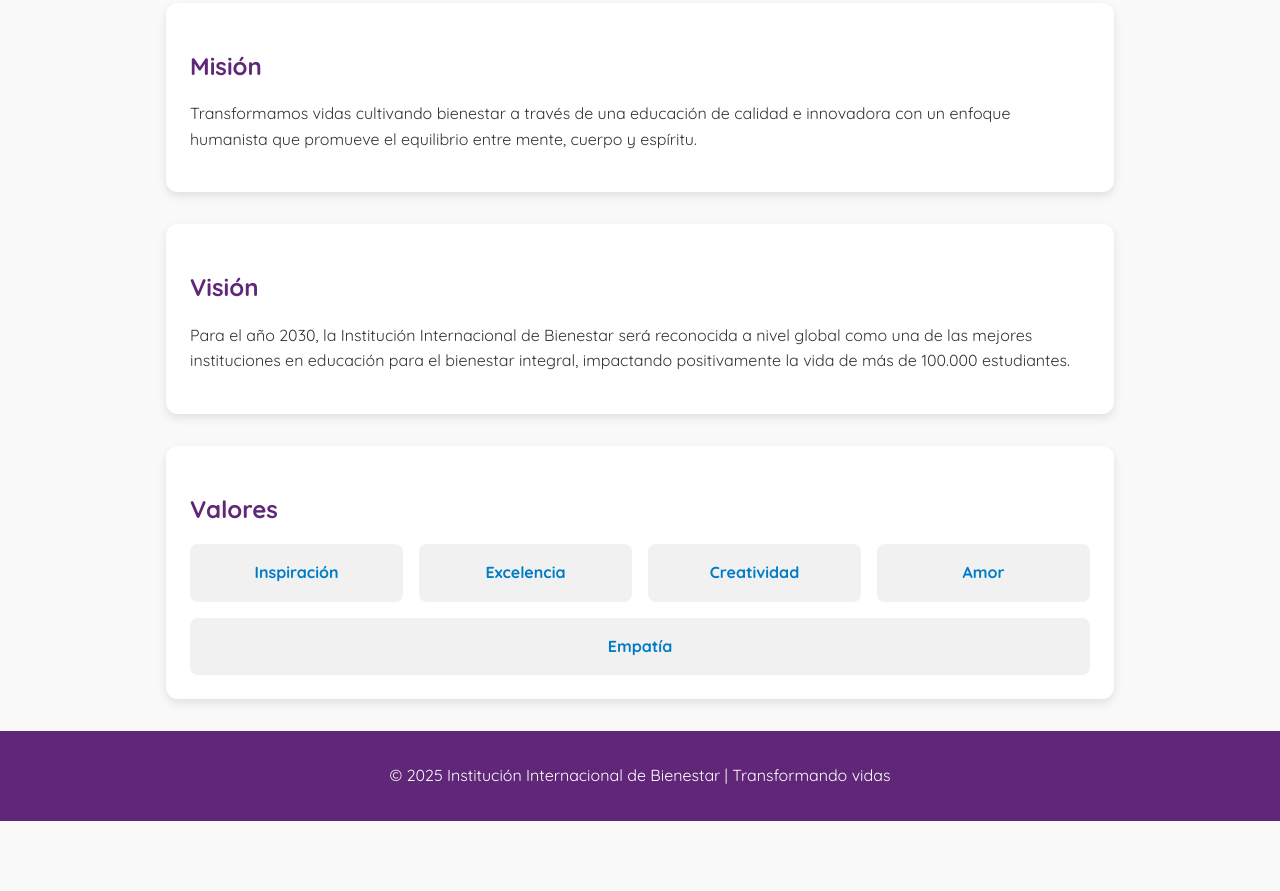
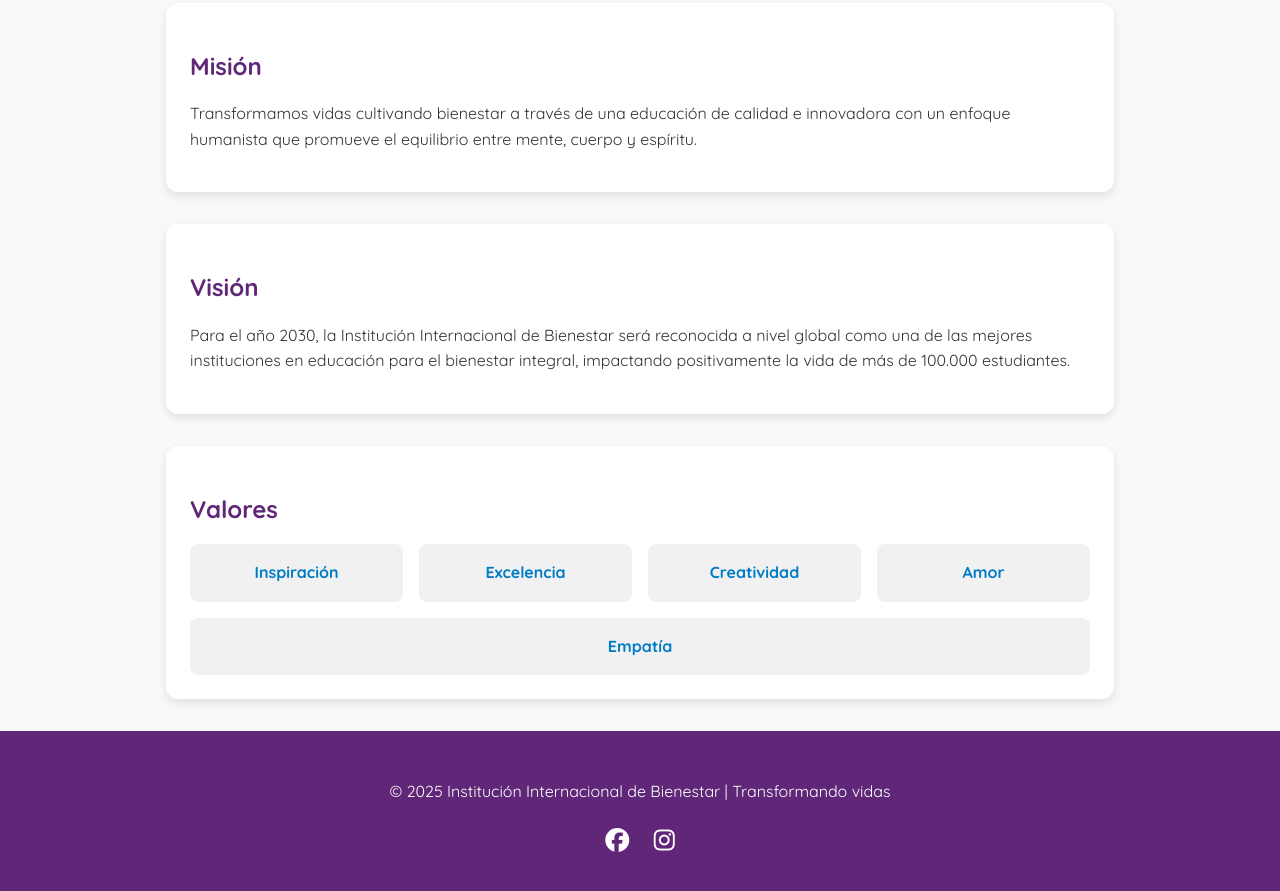
Before and after one commit to institutodebienestariib/iibienestar, a plain HTML site: page index.html in a window 1280 px wide. Shown: the part 443-1334 px from the top of the page. Before the commit the page ends 1264 px from the top, so only its background shows below. Drawn offline with Linux system fonts and the light colour scheme.

Commit message:
add social network index.html

```diff
--- a/index.html
+++ b/index.html
@@ -5,6 +5,7 @@
   <meta name="viewport" content="width=device-width, initial-scale=1.0">
   <title>Institución Internacional de Bienestar</title>
   <link href="https://fonts.googleapis.com/css2?family=Quicksand:wght@400;600;700&display=swap" rel="stylesheet">
+  <link rel="stylesheet" href="https://cdnjs.cloudflare.com/ajax/libs/font-awesome/6.5.0/css/all.min.css">
   <style>
     body {
       margin: 0;
@@ -78,8 +79,20 @@
       background: #602778;
       color: white;
       text-align: center;
-      padding: 1rem;
+      padding: 2rem 1rem;
       margin-top: 2rem;
+    }
+    .social-icons {
+      margin: 1rem 0;
+    }
+    .social-icons a {
+      color: white;
+      margin: 0 10px;
+      font-size: 1.5rem;
+      transition: color 0.3s;
+    }
+    .social-icons a:hover {
+      color: #FECB01;
     }
 
     /* --- Modo oscuro --- */
@@ -155,6 +168,13 @@
 
   <footer>
     <p>&copy; 2025 Institución Internacional de Bienestar | Transformando vidas</p>
+    <div class="social-icons">
+      <a href="https://www.facebook.com/profile.php?id=61579182099832" target="_blank"><i class="fab fa-facebook"></i></a>
+      <a href="https://www.instagram.com/iib_institutodebienestar/?__pwa=1" target="_blank"><i class="fab fa-instagram"></i></a>
+      <!-- <a href="https://twitter.com" target="_blank"><i class="fab fa-twitter"></i></a> -->
+      <!-- <a href="https://www.linkedin.com" target="_blank"><i class="fab fa-linkedin"></i></a>
+      <a href="https://wa.me/573134883181" target="_blank"><i class="fab fa-whatsapp"></i></a>
+    </div>
   </footer>
 
   <script>
```
